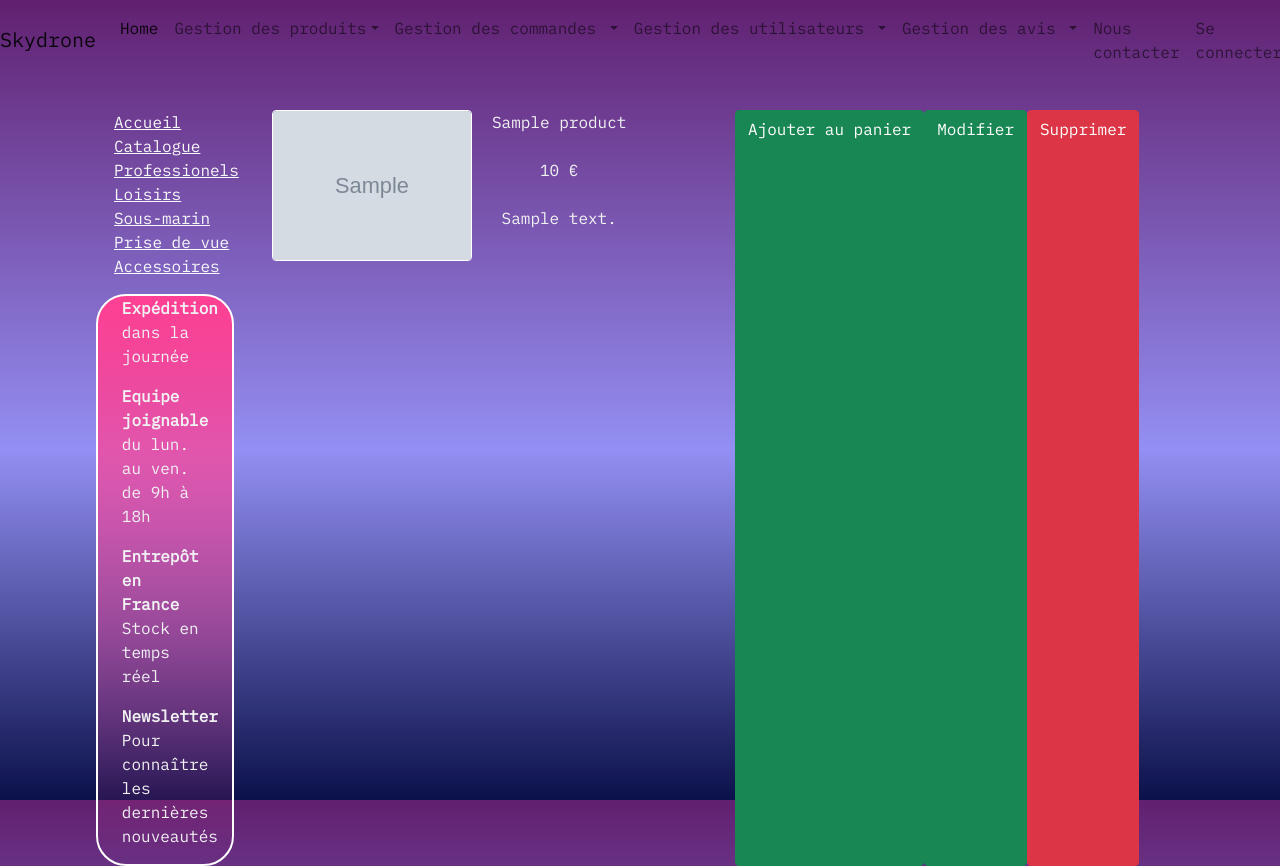
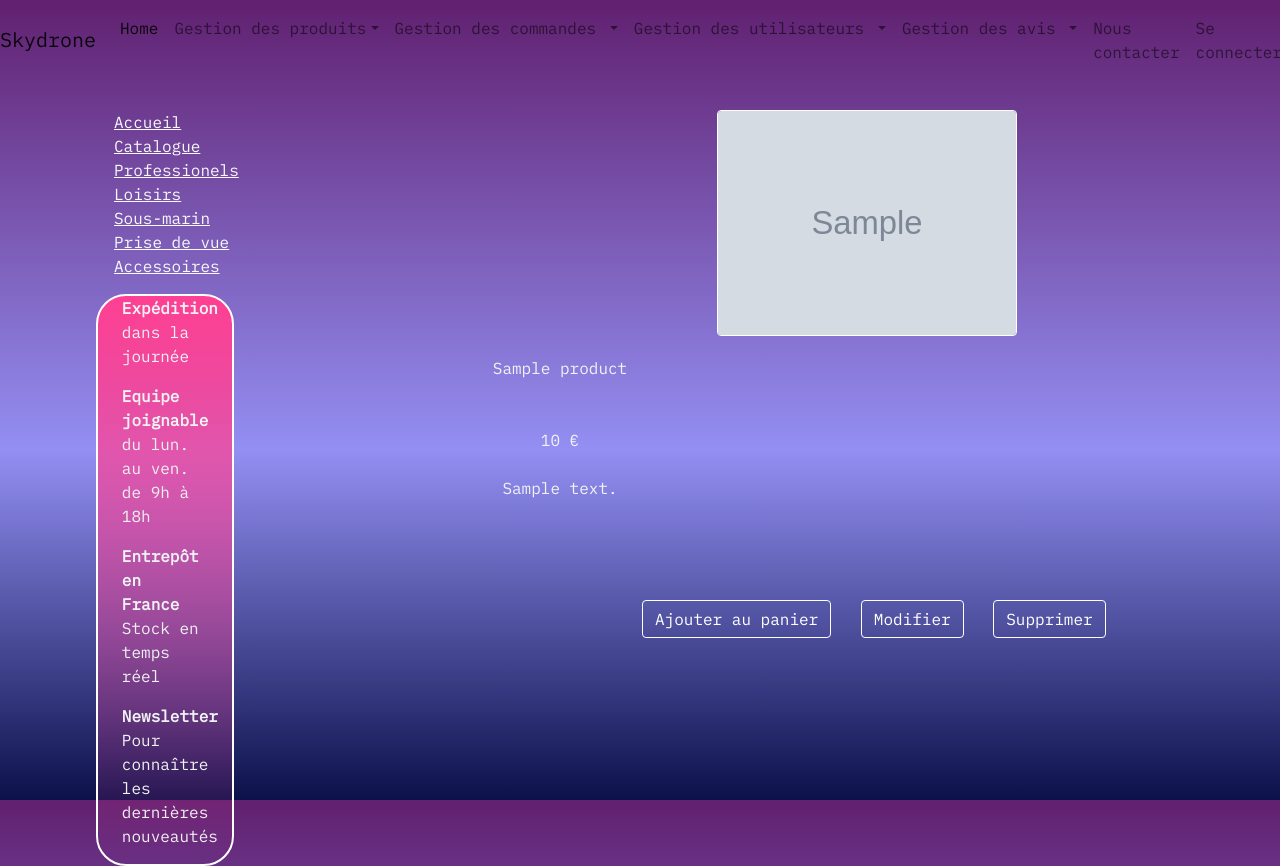
Before and after one commit to anaisxantippe/skydrone.github.io, a Symfony app: template ProjetSkydrone/templates/catalog/details.html.twig in a window 1280 px wide. Run offline with Twig, Linux system fonts and the light colour scheme; the template is opened without the code that fills it: most values are stand-ins (such as "Sample title", 1, 10 or a date in 2020); grey boxes marked "Sample" are stand-in pictures; some libraries are stand-ins or nearby versions.

Commit message:
29/06 front update#6

```diff
--- a/ProjetSkydrone/public/css/catalog.css
+++ b/ProjetSkydrone/public/css/catalog.css
@@ -37,3 +37,31 @@ button {
     margin-top: 20px;
 
 }
+
+#products {
+    width: 100%;
+}
+
+#productPicture {
+    display: block;
+    margin-left: 445px;
+    width: 300px;
+}
+
+#detailsBtn {
+    display: block;
+    margin-left: 370px;
+    margin-top: 100px;
+}
+
+#detailsBtn>.btn {
+    color: white;
+    border-color: white;
+    margin-right: 20px;
+}
+
+#products-container3>p {
+    display: block;
+    margin-right: 350px;
+    margin-top: 20px;
+}
--- a/ProjetSkydrone/public/css/style.css
+++ b/ProjetSkydrone/public/css/style.css
@@ -1,6 +1,10 @@
 /* Général */
+html {
+    height: 100%;
+    background: linear-gradient(180deg, #612070 0%, #938FF3 56.25%, #0B114A 100%) fixed;
+}
+
 body {!important;
-    background: linear-gradient(180deg, #612070 0%, #938FF3 56.25%, #0B114A 100%);
     color: #f1f2f3;
     font-family: 'IBM Plex Mono', monospace;
 }
--- a/ProjetSkydrone/src/Controller/CatalogController.php
+++ b/ProjetSkydrone/src/Controller/CatalogController.php
@@ -29,8 +29,8 @@ class CatalogController extends AbstractController
     public function index(): Response
     {
         $products = $this->getDoctrine()
-                         ->getRepository(Product::class)
-                         ->findAll();
+            ->getRepository(Product::class)
+            ->findAll();
         return $this->render('catalog/index.html.twig', [
             'controller_name' => 'CatalogController',
             'products' => $products
--- a/ProjetSkydrone/src/Entity/Users.php
+++ b/ProjetSkydrone/src/Entity/Users.php
@@ -50,10 +50,11 @@ class Users implements UserInterface
      * @Assert\NotBlank
      * @Assert\Length(min=6, max=20, minMessage="Doit faire entre 8 et 15 caractères, avec majuscule, minuscule, chiffre et caractère spécial")
      * @Assert\Regex (
-     *     pattern      ="/^(?=.*[A-Z])(?=.*[a-z])(?=.*\d)(?=.*[-+!*$@%_])([-+!*$@%_\w]{8,15})$/",
-     *     htmlPattern  ="(?=.*[A-Z])(?=.*[a-z])(?=.*\d)(?=.*[-+!*$@%_])([-+!*$@%_\w]{8,15})"
+     *     pattern      ="^(?=.*[A-Za-z])(?=.*\d)[A-Za-z\d]{8,}$^",
+     *     htmlPattern  ="^(?=.*[A-Za-z])(?=.*\d)[A-Za-z\d]{8,}$^"
      *)
      */
+    //minimum de 8 caractères avec au moins 1 lettre et 1 chiffre
     private $password;
 
     /**
--- a/ProjetSkydrone/templates/base/header.html.twig
+++ b/ProjetSkydrone/templates/base/header.html.twig
@@ -7,7 +7,7 @@
             </div>
             <div class="col-2 menu_session ">
                 <ul>
-                    <li><i class="bi bi-person-plus"></i><a href="" class="link-light"> Inscription</a></li>
+                    <li><i class="bi bi-person-plus"></i><a href="{{ path('security_registration')}}" class="link-light"> Inscription</a></li>
                     {% if not app.user %}
                         <li>
                             <i class="bi bi-person"></i><a href="{{ path('security_login')}}" class="link-light"> Connexion</a>
@@ -17,7 +17,7 @@
                             <i class="bi bi-x-lg"></i> <a class="nav-link" href="{{ path('security_logout')}}">Déconnexion</a>
                         </li>
                     {% endif %}
-                    <li><i class="bi bi-basket3"></i><a href="" class="link-light"> Panier</a></li>
+                    <li><i class="bi bi-basket3"></i><a href="{{ path('cart')}}" class="link-light"> Panier</a></li>
                 </ul>
             </div>
         </div>
--- a/ProjetSkydrone/templates/catalog/details.html.twig
+++ b/ProjetSkydrone/templates/catalog/details.html.twig
@@ -5,26 +5,28 @@
 {% block body %}
     <div class="row">
         {% include 'base/aside.html.twig' %}
-        <div class="col-10" id="products-container1">
-            <div class="col-6" id="products-container2">
-                <div class="col-3" id="products">
+        <div class="col-10" id="products-container3">
+                <div class="col-10" id="products">
                     <!--<button onclick="myFunction()">-->
-                    <a href="{{ path('product_details',{'id': product.productId}) }}"><img class="img-fluid rounded" id="productpicture" src="{{ asset('/uploads/products/' ~ product.picture) }}" alt="Photo du produit {{ product.productId }}"/></a>
+                    <img class="img-fluid rounded" id="productPicture"
+                         src="{{ asset('/uploads/products/' ~ product.picture) }}"
+                         alt="Photo du produit {{ product.productId }}"/>
                     <!--</button>-->
                 </div>
-                    <p class="text-center">{{ product.productName() }}
+                    <p class="text-center" id="productsDetails">{{ product.productName() }}
+                    <br>
                     <br>
                     <br>{{ product.dfPrice }} €
                     <br>
                     <br>{{ product.description }}
                     </p>
+            <div id="detailsBtn">
+            <a class="btn" href="{{ path('cart_add',{'id': product.productId}) }}">Ajouter au panier</a>
+            <a class="btn" href="{{ path('product_edit',{'id': product.productId}) }}">Modifier</a>
+            <a class="btn" href="{{ path('product_delete',{'id': product.productId}) }}">Supprimer</a>
             </div>
-            <a class="btn btn-success" href="{{ path('cart_add',{'id': product.productId}) }}">Ajouter au panier</a>
-            <a class="btn btn-success" href="{{ path('product_edit',{'id': product.productId}) }}">Modifier</a>
-            <a class="btn btn-danger" href="{{ path('product_delete',{'id': product.productId}) }}">Supprimer</a>
         </div>
     </div>
-
             </div>
         </div>
     </div>
```
Also changed, not shown: ProjetSkydrone/templates/catalog/index.html.twig (+7 -4 lines), ProjetSkydrone/public/img/Mini2.png (added), ProjetSkydrone/public/img/fifish.png (added), ProjetSkydrone/public/img/meteor.png (added), ProjetSkydrone/public/uploads/products/mini2-60db13f4b1b67.png (added), ProjetSkydrone/public/uploads/products/ryze-60daf4ae940ff.png (added).
